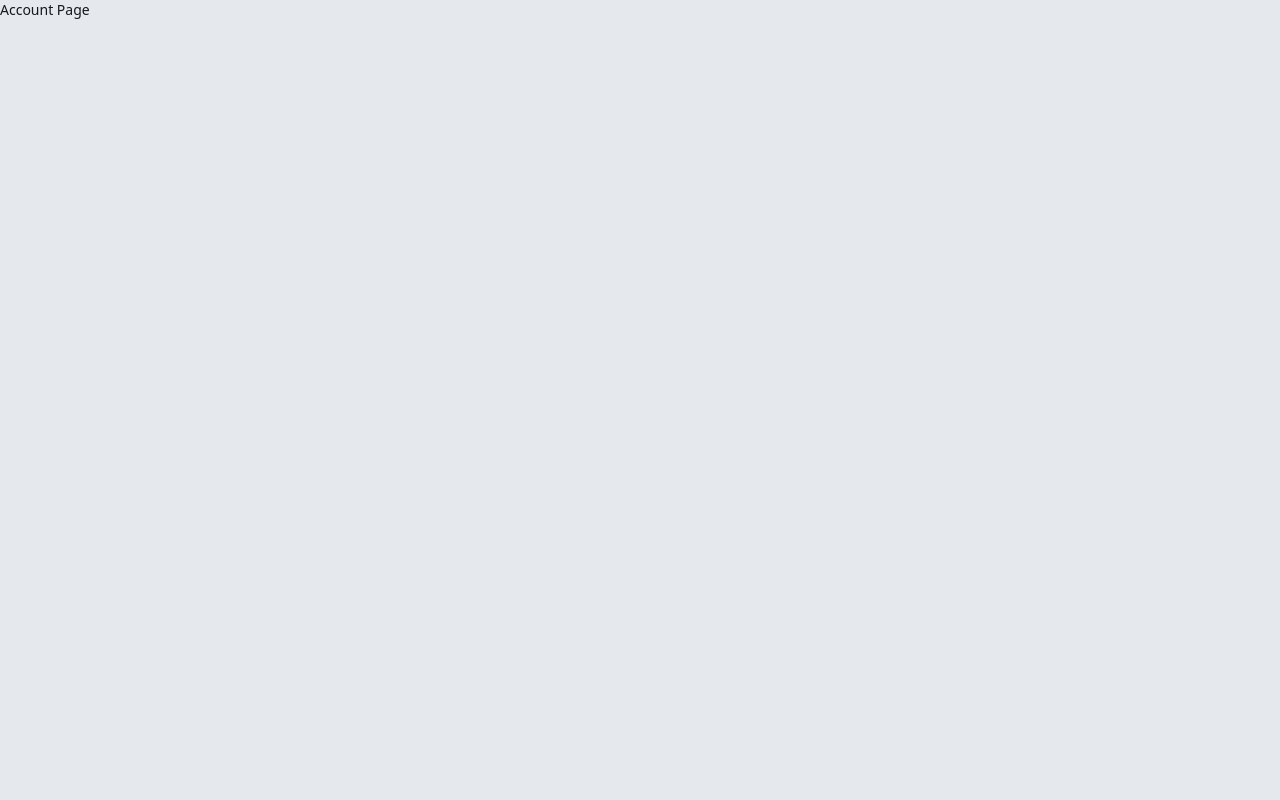
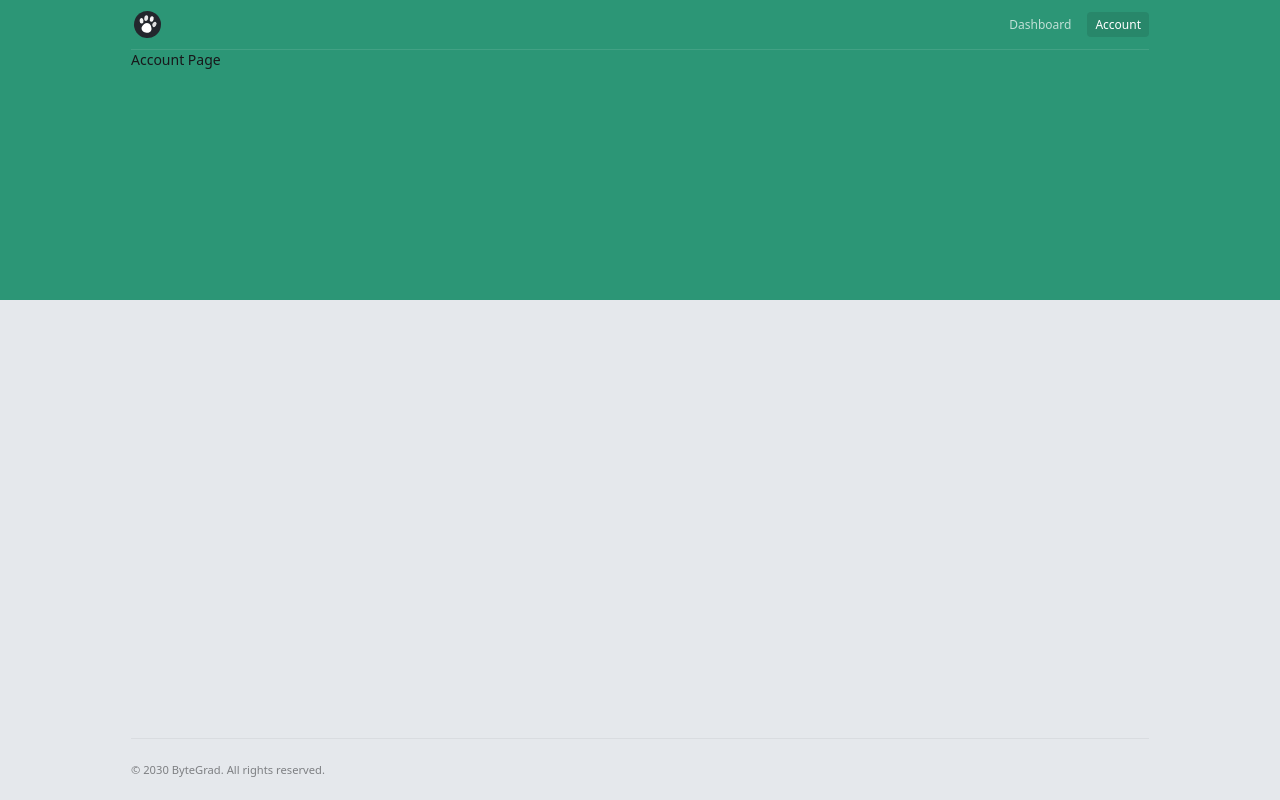
Before and after one commit to Jameschan215/petsoft, a Next.js app: page /app/account in a window 1280 px wide. Built offline with nearby package versions, Linux system fonts and the light colour scheme.

Commit message:
finish app layout

```diff
--- /dev/null
+++ b/src/app/(app)/app/layout.tsx
@@ -0,0 +1,18 @@
+import AppFooter from '@/components/app-footer';
+import AppHeader from '@/components/app-header';
+import BackgroundPattern from '@/components/background-pattern';
+import React from 'react';
+
+export default function Layout({ children }: { children: React.ReactNode }) {
+	return (
+		<>
+			<BackgroundPattern />
+
+			<div className="max-w-[1050px] min-h-screen mx-auto px-4 flex flex-col">
+				<AppHeader />
+				{children}
+				<AppFooter />
+			</div>
+		</>
+	);
+}
--- /dev/null
+++ b/src/components/app-footer.tsx
@@ -0,0 +1,9 @@
+export default function AppFooter() {
+	return (
+		<footer className="border-t border-black/5 py-5 mt-auto">
+			<small className="opacity-50">
+				&copy; 2030 ByteGrad. All rights reserved.
+			</small>
+		</footer>
+	);
+}
--- /dev/null
+++ b/src/components/app-header.tsx
@@ -0,0 +1,46 @@
+'use client';
+
+import Link from 'next/link';
+import Logo from './logo';
+import { usePathname } from 'next/navigation';
+import { cn } from '@/lib/utils';
+
+const routes = [
+	{
+		name: 'Dashboard',
+		path: '/app/dashboard',
+	},
+	{
+		name: 'Account',
+		path: '/app/account',
+	},
+];
+
+export default function AppHeader() {
+	const currentPathname = usePathname();
+
+	return (
+		<header className="flex justify-between items-center border-b border-white/10 py-2">
+			<Logo />
+
+			<nav>
+				<ul className="flex gap-x-2 text-xs">
+					{routes.map((route) => (
+						<li key={route.path}>
+							<Link
+								href={route.path}
+								className={cn(
+									'text-white/70 rounded-sm px-2 py-1 hover:text-white focus:text-white transition',
+									{
+										'bg-black/10 text-white': currentPathname === route.path,
+									}
+								)}>
+								{route.name}
+							</Link>
+						</li>
+					))}
+				</ul>
+			</nav>
+		</header>
+	);
+}
--- /dev/null
+++ b/src/components/background-pattern.tsx
@@ -0,0 +1,3 @@
+export default function BackgroundPattern() {
+	return <div className="bg-[#2c9676] h-[300px] w-full absolute top-0 -z-10" />;
+}
```
